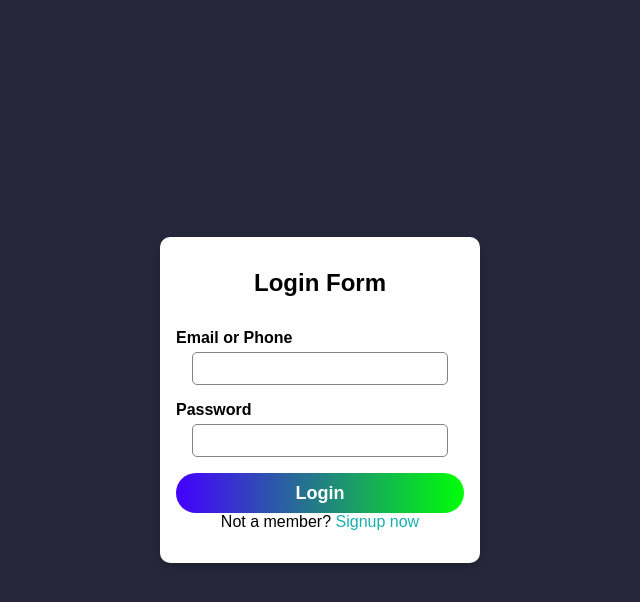
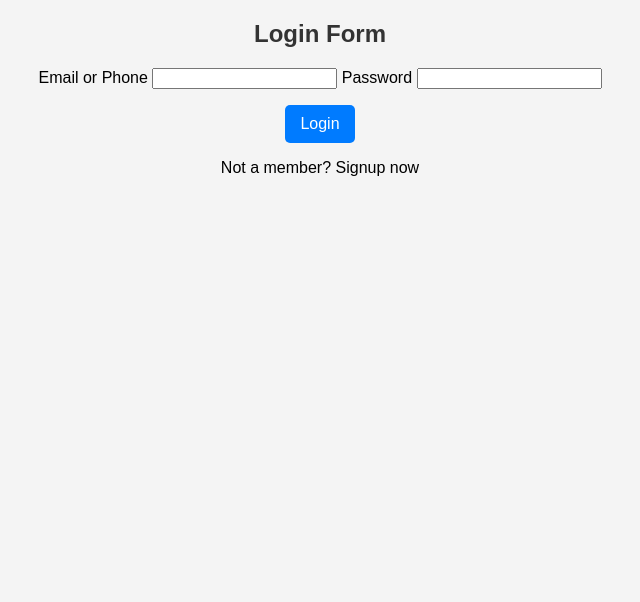
Before and after one commit to Deepak2326/Roadcondition, a plain HTML site: page index.html in a window 1280 px wide. Shown: the whole page, without its empty margins (320-960 px from the left). Drawn offline with Linux system fonts and the light colour scheme; no server answers.

Commit message:
Update styles.css

```diff
--- a/styles.css
+++ b/styles.css
@@ -1,95 +1,54 @@
-/* Reset and global styles */
-* {
+body {
+    font-family: Arial, sans-serif;
     margin: 0;
     padding: 0;
-    box-sizing: border-box;
-    font-family: sans-serif;
+    text-align: center;
+    background-color: #f4f4f4;
 }
 
-/* Full-screen layout */
-body {
-    width: 100%;
-    height: 100vh;
-    display: flex;
-    align-items: center;
-    justify-content: center;
-    background-color: rgb(38, 39, 59);
+header {
+    background-color: #333;
+    color: white;
+    padding: 10px 0;
 }
 
-/* Centered login container */
-.container {
-    width: 20rem;
-    margin: 1rem;
-    padding: 2rem 1rem;
-    display: flex;
-    align-items: center;
-    flex-direction: column;
-    justify-content: center;
-    background-color: #fff;
-    border-radius: 10px;
-    box-shadow: 0 4px 10px rgba(0, 0, 0, 0.2);
+h1, h2 {
+    color: #333;
 }
 
-/* Title styling */
-.container h2 {
-    margin-bottom: 2rem;
+button {
+    background-color: #007BFF;
+    color: white;
+    border: none;
+    padding: 10px 15px;
+    cursor: pointer;
+    border-radius: 5px;
+    font-size: 16px;
 }
 
-/* Form layout */
-.container form {
-    display: flex;
-    flex-direction: column;
-    width: 100%;
-    align-items: center;
+button:hover {
+    background-color: #0056b3;
 }
 
-/* Labels */
-.container form label {
-    width: 100%;
-    margin-bottom: 5px;
-    font-weight: bold;
+.image-gallery {
+    display: flex;
+    flex-wrap: wrap;
+    justify-content: center;
+    gap: 15px;
+    margin-top: 20px;
 }
 
-/* Input fields */
-.container form input {
-    width: 16rem;
-    outline: none;
-    padding: 8px 10px;
-    margin-bottom: 1rem;
-    border: 1px solid rgb(133, 129, 129);
+.image-box {
+    border: 1px solid #ccc;
+    padding: 10px;
+    background: white;
+    text-align: center;
+    border-radius: 8px;
+}
+
+img {
+    display: block;
+    max-width: 100%;
+    height: auto;
     border-radius: 5px;
 }
-
-/* Button styling */
-button {
-    border: none;
-    color: #fff;
-    font-size: 18px;
-    padding: 0.6rem;
-    cursor: pointer;
-    font-weight: bold;
-    border-radius: 25px;
-    width: 100%;
-    background: linear-gradient(to right, rgb(68, 0, 255), rgb(0, 255, 8));
-    transition: all 0.3s ease-in-out;
-}
-
-/* Button hover effect */
-button:hover {
-    opacity: 0.8;
-    transform: scale(1.05);
-}
-
-/* Error message */
-.error-message {
-    color: red;
-    font-size: 14px;
-    margin-bottom: 1rem;
-    display: none;
-}
-
-/* Signup text */
-.newUser span {
-    color: rgb(25, 176, 176);
-    cursor: pointer;
-}
```
